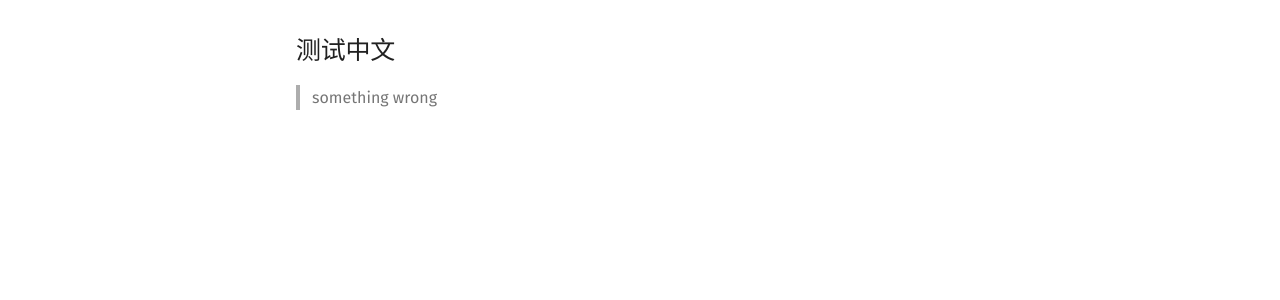
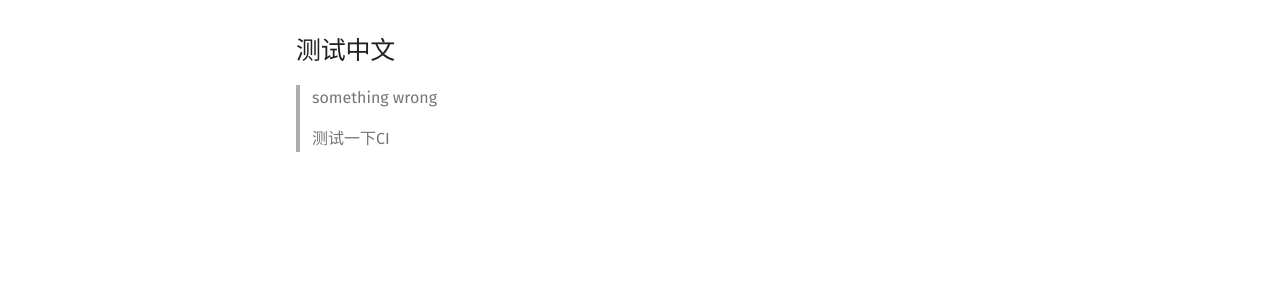
Before and after one commit to aschenmaker/docs, an MkDocs documentation site: the page built from docs/mysql/mysql.md, in a window 1280 px wide. Shown: the part 419-719 px from the top of the page. Built offline with MkDocs 1.6.1 and Material for MkDocs 9.7.7, drawn with Linux system fonts in a browser that asks for light colours; comment, search, counter and statistics services are not loaded.

Commit message:
cicicicici

```diff
--- a/docs/mysql/mysql.md
+++ b/docs/mysql/mysql.md
@@ -9,3 +9,5 @@
 ## 测试中文
 
 > something wrong
+
+> 测试一下CI
```
